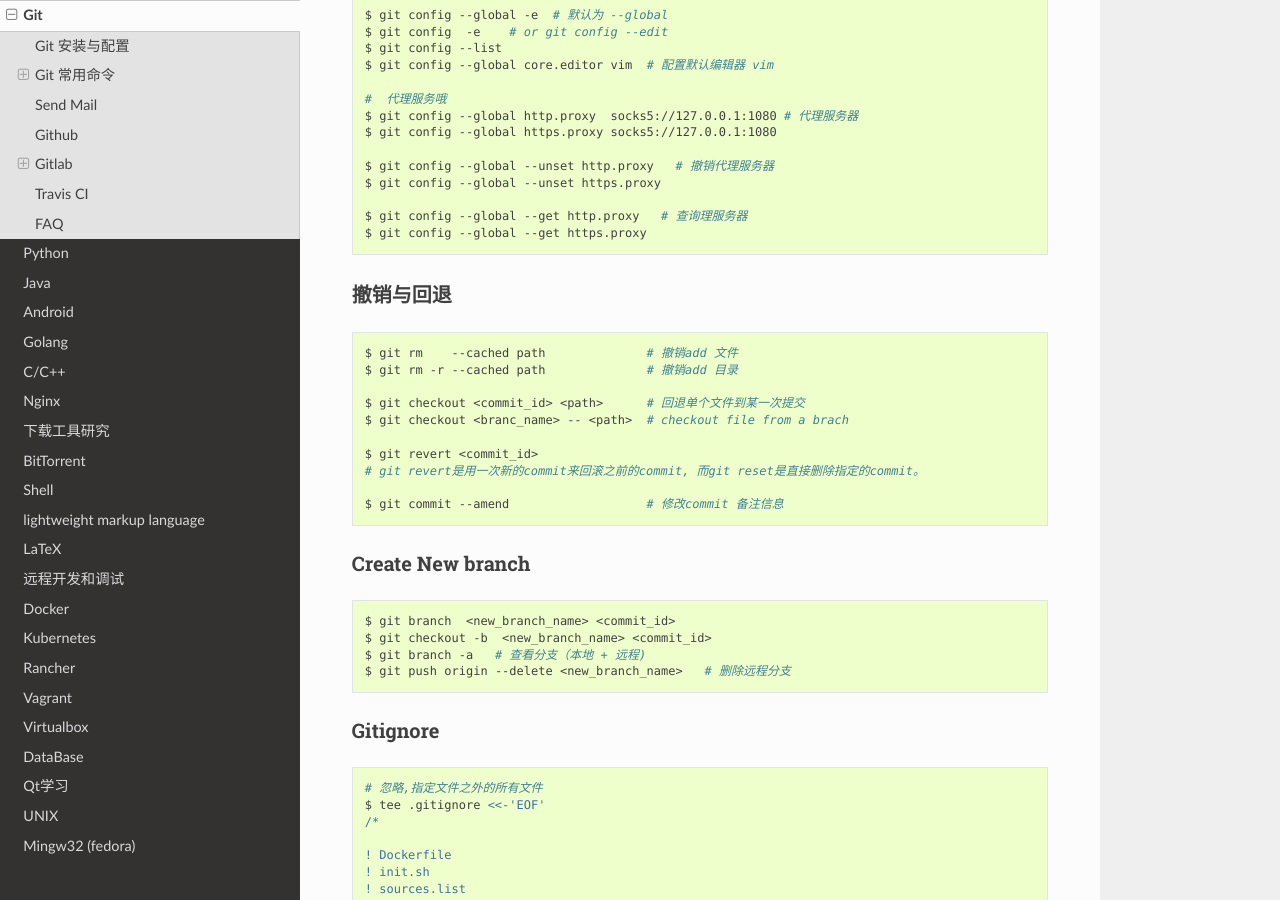
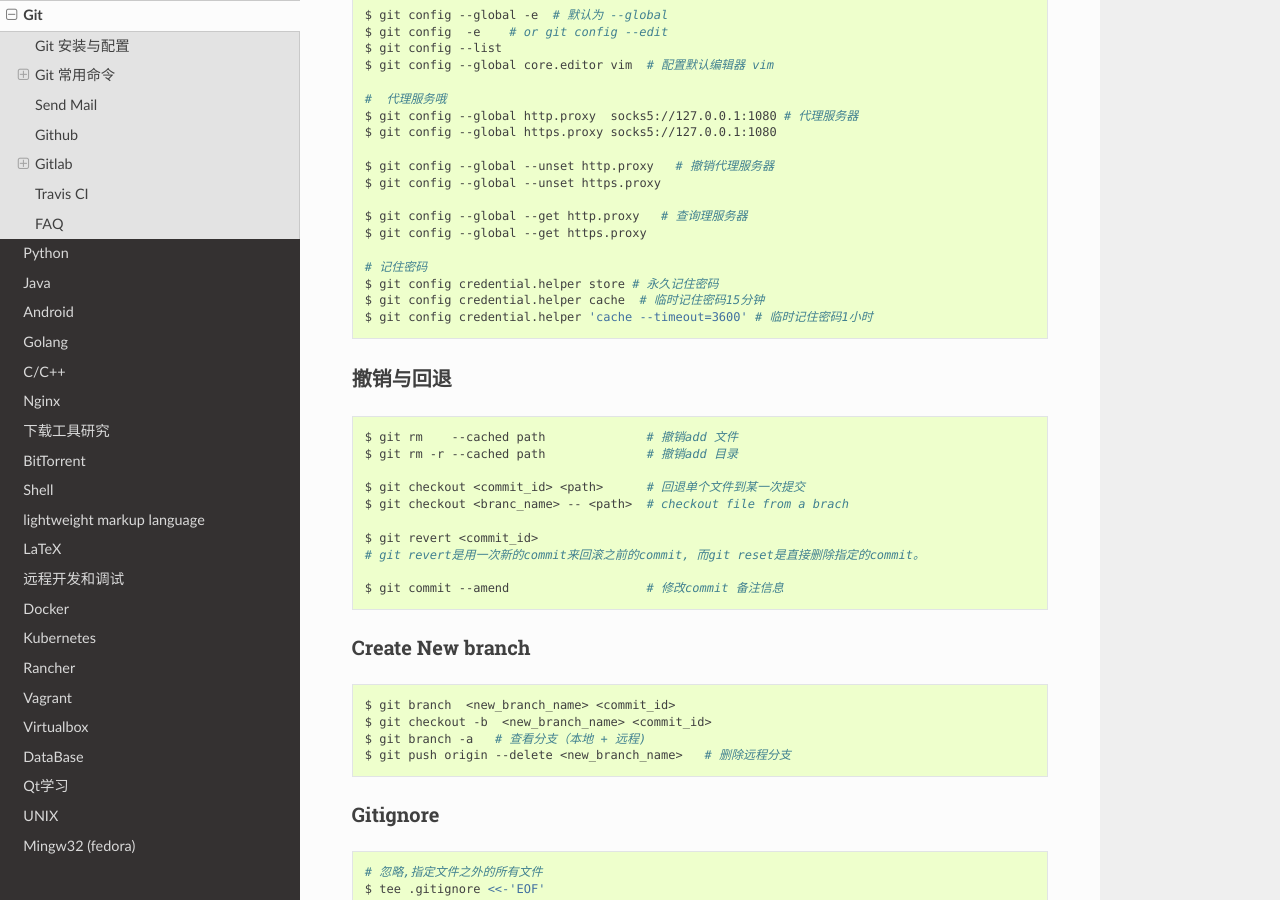
Before and after one commit to my-rds-store/my_space, a Sphinx documentation site: the page built from source/git/index.rst, in a window 1280 px wide and 900 px high, scrolled down 1015 px. Built offline with Sphinx 7.4.7 and the Read the Docs theme 2.0.0, drawn with Linux system fonts in a browser that asks for light colours.

Commit message:
update ...

```diff
--- a/source/git/index.rst
+++ b/source/git/index.rst
@@ -47,6 +47,11 @@ git config
 
     $ git config --global --get http.proxy   # 查询理服务器
     $ git config --global --get https.proxy
+
+    # 记住密码
+    $ git config credential.helper store # 永久记住密码
+    $ git config credential.helper cache  # 临时记住密码15分钟
+    $ git config credential.helper 'cache --timeout=3600' # 临时记住密码1小时
 
 撤销与回退
 ============
```
